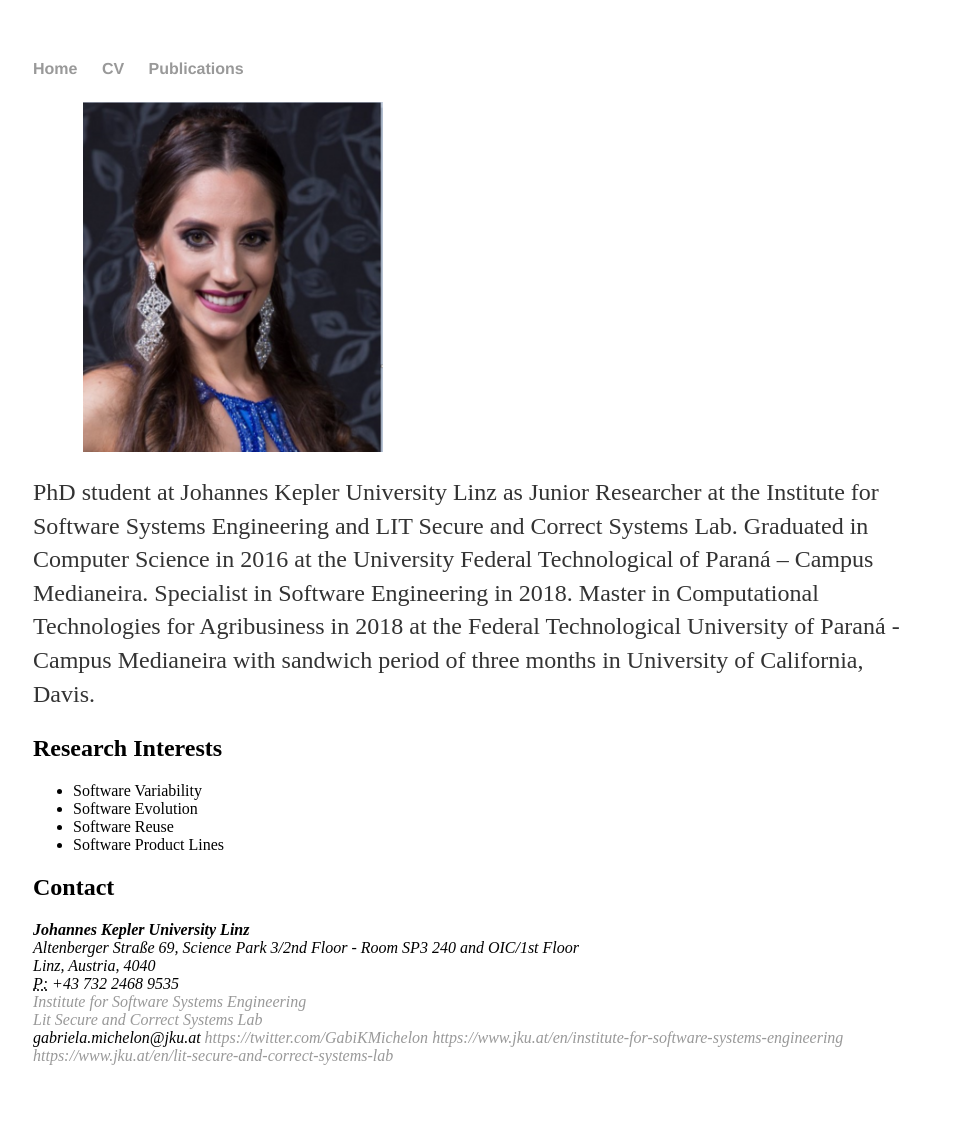
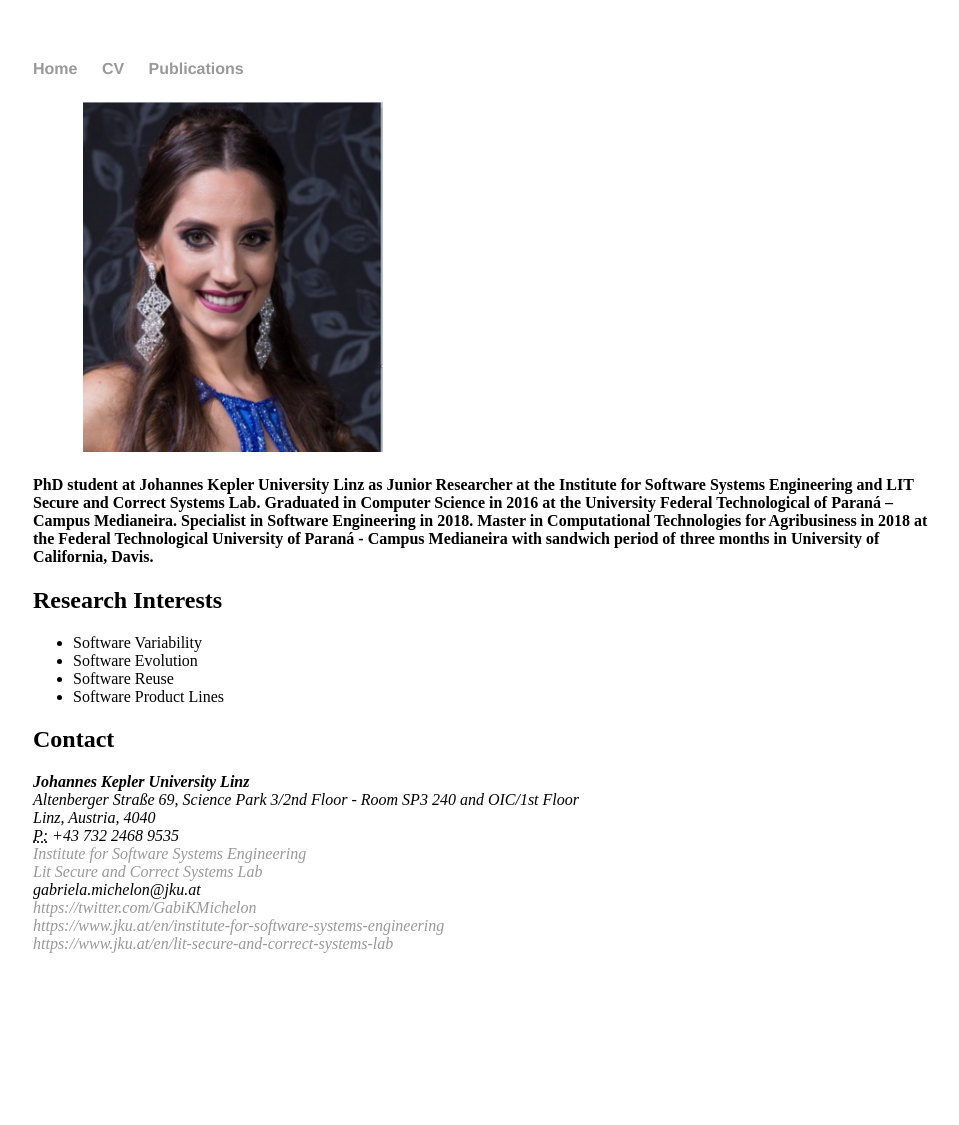
Before and after one commit to GabrielaMichelon/gabrielamichelon.github.io, a Jekyll site: the page index.html, which Jekyll copies as it is, in a window 1280 px wide. Shown: the whole page, without its empty margins (159-1118 px from the left). Built offline with Jekyll 4.4.1, drawn with Linux system fonts in a browser that asks for light colours; after the commit the page ends 1013 px from its top, so only the background shows below that.

Commit message:
Update index.html

```diff
--- a/index.html
+++ b/index.html
@@ -19,10 +19,10 @@
 					<p><img src="img/Gabriela_Karoline_Michelon.png" width="300" height="350" style="vertical-align:middle;margin:0px 50px">
 				</div>
 				<div class="span10">
-					<p>PhD student at Johannes Kepler University Linz as Junior Researcher at the Institute for Software Systems Engineering and LIT Secure and Correct Systems Lab.
+					<h4>PhD student at Johannes Kepler University Linz as Junior Researcher at the Institute for Software Systems Engineering and LIT Secure and Correct Systems Lab.
 					Graduated in Computer Science in 2016 at the University Federal Technological of Paraná – Campus Medianeira.
 					Specialist in Software Engineering in 2018.
-					Master in Computational Technologies for Agribusiness in 2018 at the Federal Technological University of Paraná - Campus Medianeira with sandwich period of three months in University of California, Davis. </p>
+					Master in Computational Technologies for Agribusiness in 2018 at the Federal Technological University of Paraná - Campus Medianeira with sandwich period of three months in University of California, Davis. </h4>
 					<h2>Research Interests</h2>
 						<ul>
 							<li>Software Variability </li>
@@ -38,10 +38,10 @@
 					<abbr title="phone">P:</abbr> +43 732 2468 9535<br>
 					<a href="https://www.jku.at/en/institute-for-software-systems-engineering" title="isse">Institute for Software Systems Engineering</a>
 					<br><a href="https://www.jku.at/en/lit-secure-and-correct-systems-lab" title="lit lab">Lit Secure and Correct Systems Lab</a>	<br>
-					<span class="obfuscate">gabriela.michelon@jku.at</span>
-					<a href="#">https://twitter.com/GabiKMichelon</a></li>
-					<a href="#">https://www.jku.at/en/institute-for-software-systems-engineering</a></li>
-					<a href="#">https://www.jku.at/en/lit-secure-and-correct-systems-lab</a></li>
+					<span class="obfuscate">gabriela.michelon@jku.at</span><br>
+					<a href="#">https://twitter.com/GabiKMichelon</a></li><br>
+					<a href="#">https://www.jku.at/en/institute-for-software-systems-engineering</a></li><br>
+					<a href="#">https://www.jku.at/en/lit-secure-and-correct-systems-lab</a></li><br>
 					</address>
 
 				</div>
```
